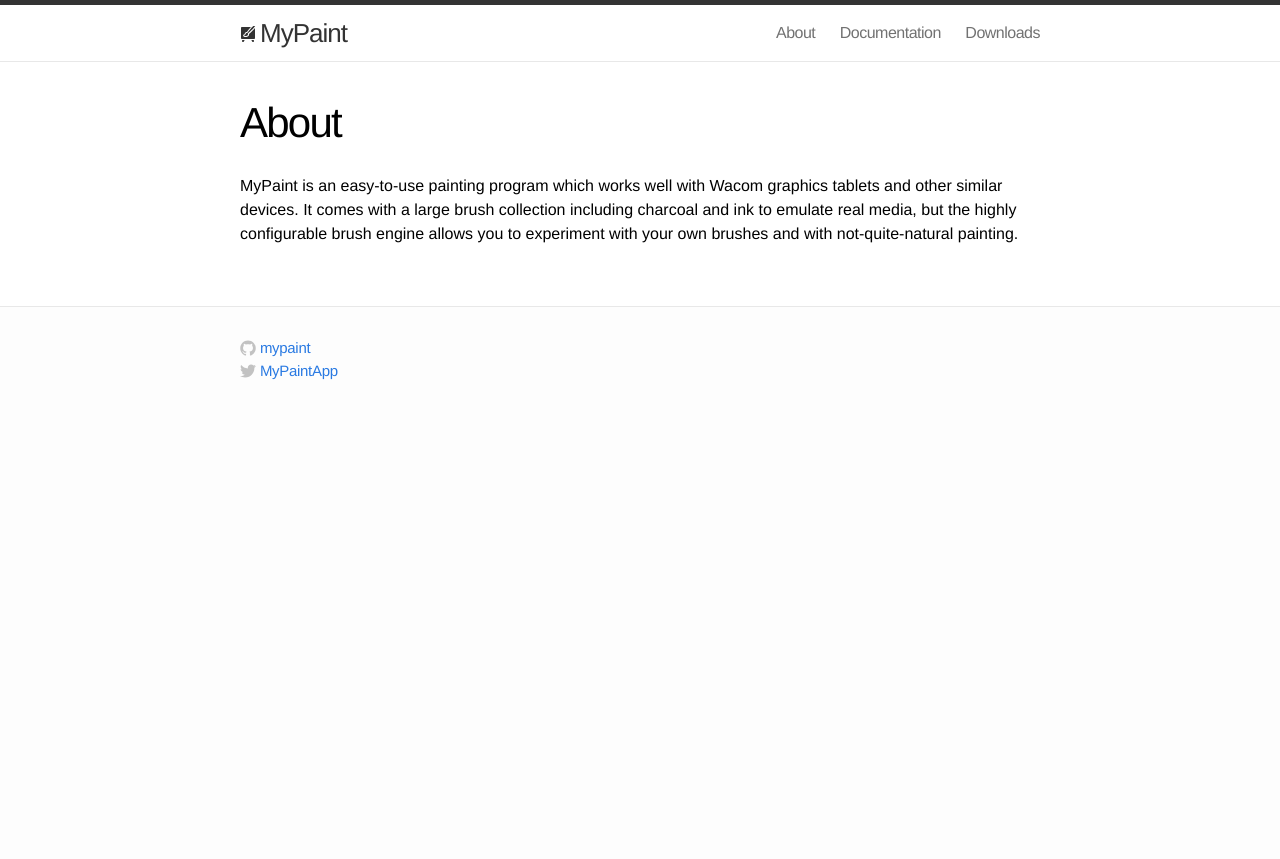
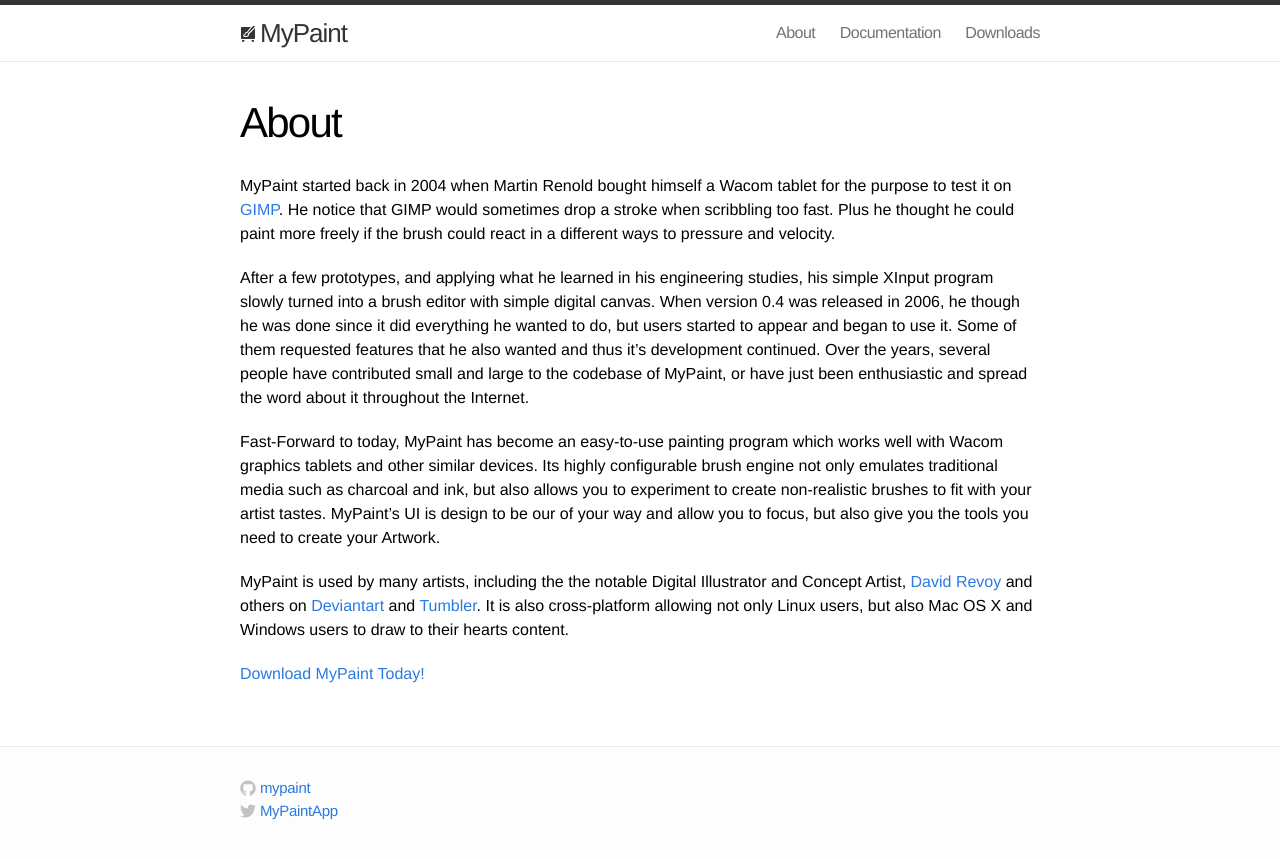
Before and after one commit to mypaint/website-2015, a Jekyll site: the page built from about.md, in a window 1280 px wide. Shown: the top 859 px of the page. Built offline with Jekyll 4.4.1, drawn with Linux system fonts in a browser that asks for light colours.

Commit message:
Expanded About Page
The about page for http://mypaint.org was expanded to give a brief
introduction of how MyPaint came to be. This should address #7.

```diff
--- a/about.md
+++ b/about.md
@@ -4,11 +4,35 @@
 permalink: /about/
 ---
 
-MyPaint is an easy-to-use painting program
-which works well with Wacom graphics tablets
-and other similar devices.
-It comes with a large brush collection
-including charcoal and ink to emulate real media,
-but the highly configurable brush engine allows you
-to experiment with your own brushes
-and with not-quite-natural painting.
+MyPaint started back in 2004 when Martin Renold bought himself a Wacom
+tablet for the purpose to test it on [GIMP](http://gimp.org). He notice
+that GIMP would sometimes drop a stroke when scribbling too fast. Plus
+he thought he could paint more freely if the brush could react in a
+different ways to pressure and velocity.
+
+After a few prototypes, and applying what he learned in his engineering
+studies, his simple XInput program slowly turned into a brush editor
+with simple digital canvas. When version 0.4 was released in 2006, he
+though he was done since it did everything he wanted to do, but users
+started to appear and began to use it. Some of them requested features
+that he also wanted and thus it's development continued. Over the
+years, several people have contributed small and large to the codebase
+of MyPaint, or have just been enthusiastic and spread the word about it
+throughout the Internet.
+
+Fast-Forward to today, MyPaint has become an easy-to-use painting
+program which works well with Wacom graphics tablets and other similar
+devices. Its highly configurable brush engine not only emulates
+traditional media such as charcoal and ink, but also allows you to
+experiment to create non-realistic brushes to fit with your artist
+tastes. MyPaint's UI is design to be our of your way and allow you to
+focus, but also give you the tools you need to create your Artwork.
+
+MyPaint is used by many artists, including the the notable Digital
+Illustrator and Concept Artist, [David Revoy](http://davidrevoy.com)
+and others on [Deviantart](http://mypaint.deviantart.com/) and
+[Tumbler](http://made-with-mypaint.tumblr.com/). It is also
+cross-platform allowing not only Linux users, but also Mac OS X and
+Windows users to draw to their hearts content.
+
+[Download MyPaint Today!](/downloads)
```
